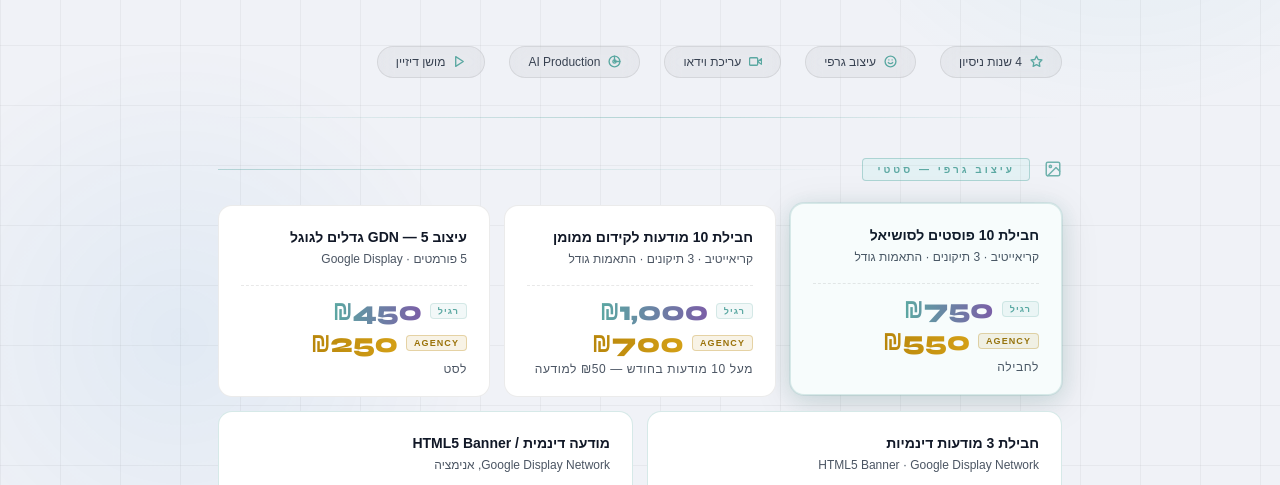
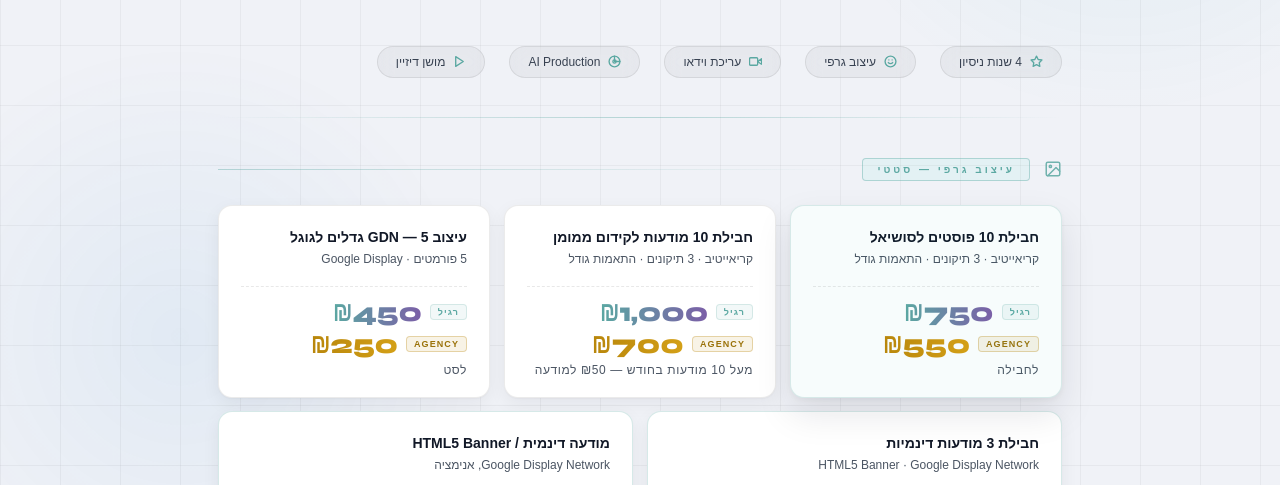
Before and after one commit to ohada-tech/Pricelist2026, a plain HTML site: page index.html in a window 1280 px wide. In both pictures the pointer is over the element 926 px from the left and 615 px from the top of the page. Shown: the part 315-800 px from the top of the page. Drawn offline with Linux system fonts and the light colour scheme; a web font is replaced by a local one.

Commit message:
צל עדין לכרטיסיות + הגדלה קטנה במעבר עכבר
Co-Authored-By: Claude Opus 5.5 <noreply@anthropic.com>
Claude-Session: https://claude.ai/code/session_01L6R468dqFWezkGcMz7pscY

```diff
--- a/index.html
+++ b/index.html
@@ -832,6 +832,24 @@ body {
 .cards-grid>:only-child,.vo-grid>:only-child{grid-column:span 6}
 @media (max-width:640px){.logo-bar{flex-direction:column;align-items:flex-start}.cards-grid,.cards-grid.cols2,.vo-grid{grid-template-columns:1fr}.cards-grid>*,.vo-grid>*{grid-column:auto!important}}
 </style>
+
+<style id="card-hover">
+/* צל עדין לכל הכרטיסיות + הגדלה קטנה במעבר עכבר */
+.card,.video-row,.vo-card,.note-card,.agency-block{
+  box-shadow:0 1px 2px rgba(17,24,39,.04),0 6px 18px rgba(17,24,39,.06);
+  transition:transform .28s cubic-bezier(.2,.8,.2,1),box-shadow .28s ease,border-color .28s ease;
+  transform-origin:center;will-change:transform}
+.card:hover,.vo-card:hover,.note-card:hover{
+  transform:scale(1.03);
+  box-shadow:0 2px 6px rgba(17,24,39,.05),0 16px 36px rgba(17,24,39,.10);z-index:2}
+.video-row:hover{transform:scale(1.02);box-shadow:0 2px 6px rgba(17,24,39,.05),0 18px 40px rgba(17,24,39,.10);z-index:2}
+.agency-block:hover{transform:scale(1.01);box-shadow:0 2px 6px rgba(17,24,39,.05),0 18px 40px rgba(17,24,39,.09)}
+.cards-grid,.video-grid,.vo-grid,.notes-grid{position:relative}
+.card,.video-row,.vo-card,.note-card{position:relative}
+body.editing .card:hover,body.editing .video-row:hover,body.editing .vo-card:hover,body.editing .note-card:hover,body.editing .agency-block:hover{transform:none}
+@media (hover:none){.card:hover,.video-row:hover,.vo-card:hover,.note-card:hover,.agency-block:hover{transform:none}}
+@media (prefers-reduced-motion:reduce){.card,.video-row,.vo-card,.note-card,.agency-block{transition:none}}
+</style>
 </head>
 <body class="">
 
```
